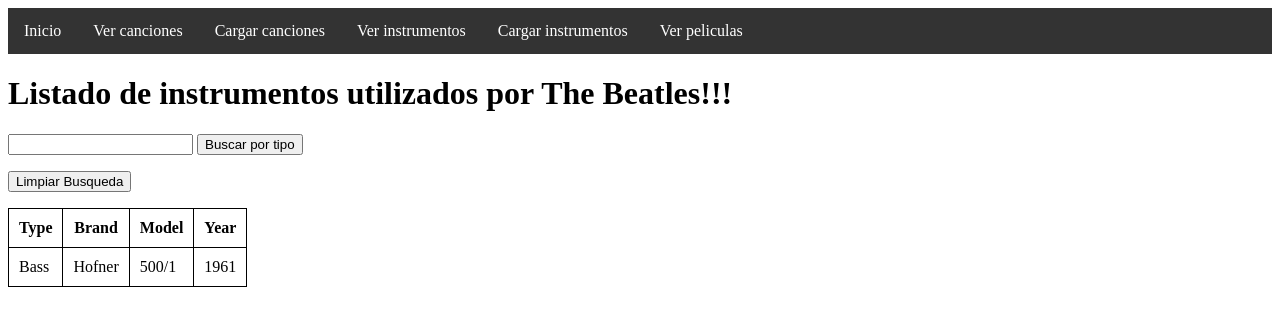
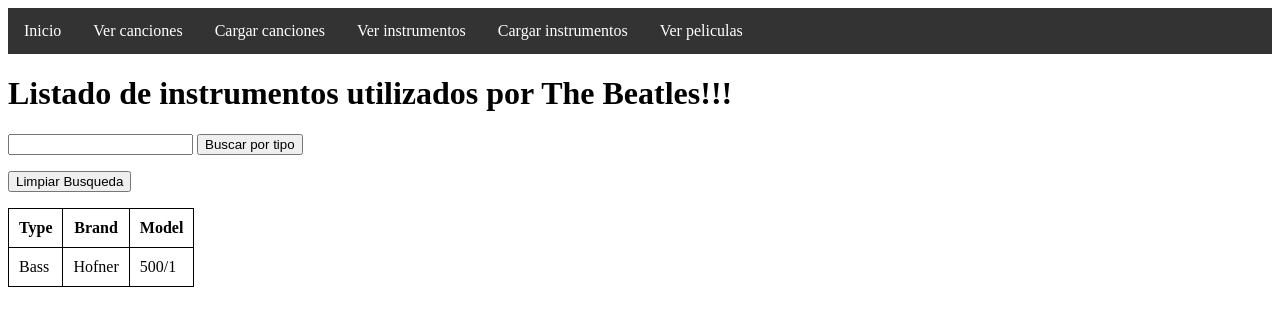
Before and after one commit to jipesce/EntregaIntermediaPesce, a Django app: page /viewInstruments/ in a window 1280 px wide. Shown: the top 326 px of the page. Run offline with Django 3.2, Linux system fonts and the light colour scheme; data comes from the database, SQL or seed files in the repository; both versions use the stored data as it was before the commit.

Commit message:
Quinto commit

```diff
--- a/beatlesInfo/songs/forms.py
+++ b/beatlesInfo/songs/forms.py
@@ -10,4 +10,3 @@
   type = forms.CharField(max_length=40)
   brand = forms.CharField(max_length=40)
   model = forms.CharField(max_length=40)
-  year = forms.IntegerField()
--- a/beatlesInfo/songs/models.py
+++ b/beatlesInfo/songs/models.py
@@ -12,7 +12,6 @@
   type = models.CharField(max_length=40)
   brand = models.CharField(max_length=40)
   model = models.CharField(max_length=40)
-  year = models.IntegerField()
 
 class Movies(models.Model):
   name = models.CharField(max_length=40)
--- a/beatlesInfo/songs/templates/viewInstruments.html
+++ b/beatlesInfo/songs/templates/viewInstruments.html
@@ -35,14 +35,12 @@
     <th>Type</th>
     <th>Brand</th>
     <th>Model</th>
-    <th>Year</th>
   </tr>
   {% for item in searchResults %}
   <tr>
     <td>{{ item.type }}</td>
     <td>{{ item.brand }}</td>
     <td>{{ item.model }}</td>
-    <td>{{ item.year }}</td>
   </tr>
   {% endfor %}
 </table>
--- a/beatlesInfo/songs/views.py
+++ b/beatlesInfo/songs/views.py
@@ -78,8 +78,8 @@
       newInstrument = Instruments(
         type = newInstrumentDict['type'],
         brand = newInstrumentDict['brand'],
-        model = newInstrumentDict['model'],
-        year = newInstrumentDict['year'])
+        model = newInstrumentDict['model']
+      )
 
       newInstrument.save()
       instrumentoCargado = True
```
Also changed, not shown: beatlesInfo/db.sqlite3, beatlesInfo/songs/migrations/0003_remove_instruments_year.py (added).
